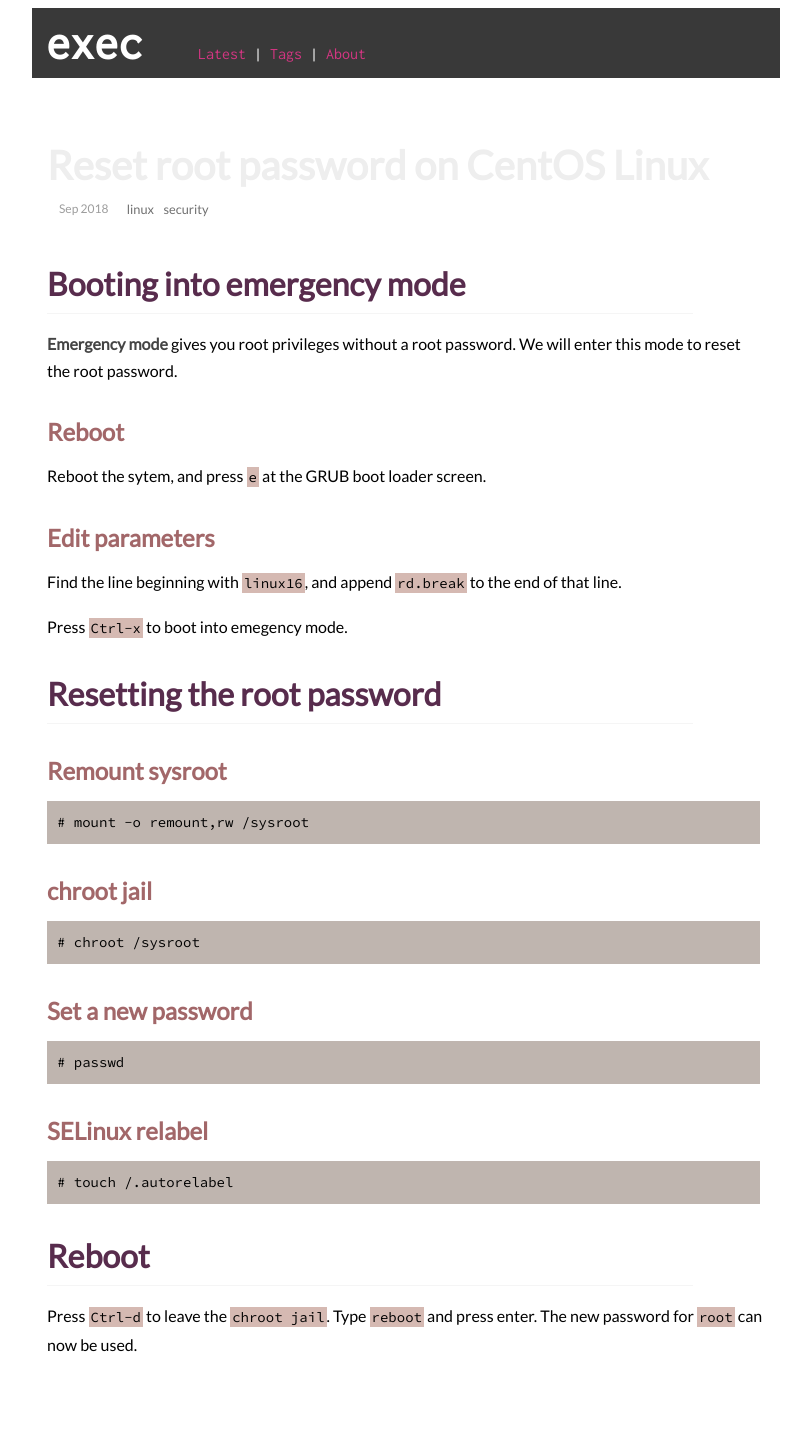
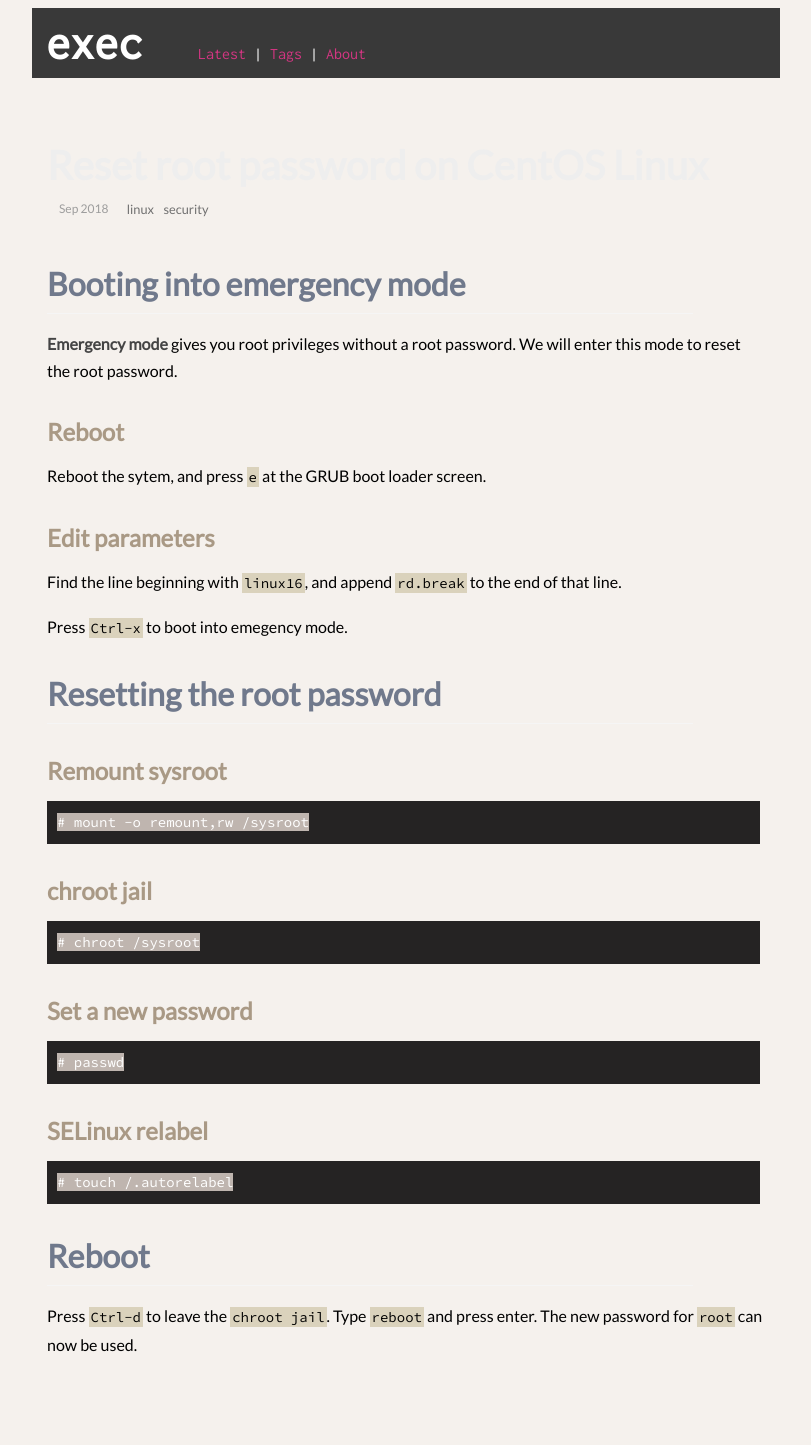
Before and after one commit to execas/execas.github.io, a Jekyll site: the page built from _posts/2018-09-03-reset-root-password-on-centos-linux.md, in a window 1280 px wide. Shown: the whole page, without its empty margins (234-1045 px from the left). Built offline with Jekyll 4.4.1, drawn with Linux system fonts in a browser that asks for light colours.

Commit message:
Update execas.css

```diff
--- a/css/execas.css
+++ b/css/execas.css
@@ -9,7 +9,7 @@
      /*color: #252525;*/
      color: #000000;
      font-size: 16px;
-     background-color: #ffffff;
+     background-color: #f5f1ed;
      /*background-color: #1d1e22;*/
      /*background-color: #f2f2f2;*/
      /*background-color: #ffffff;*/
@@ -18,7 +18,7 @@
 #wrapper {
      padding: 30px 15px 70px 15px;
      max-width: 718px;
-     background-color: #ece2do;
+     background-color: #f5f1ed;
      margin: 0 auto;
      /*border: 1px solid #707070;*/
 }
@@ -34,7 +34,7 @@
      /*background-color: #f5f5f5;*/
      /*background-color: #f6f8fa;*/
      /*background-color:#232c31;*/
-     background-color:#BFB5AF;
+     background-color:#252323;
      /*background-color:#000000;*/
      margin-left:0px;
      margin-right:5px;
@@ -59,7 +59,7 @@
      /*color:#000000;
      background-color: #f6f8fa;*/
 
-     color:#000000;
+     color:#ffffff;
      /*background-color:#232c31;*/
      background-color:#bfb5af;
      /*color:#ffffff;
@@ -70,7 +70,7 @@
 }
 code {
      /*background-color: #f6f8fa;*/
-     background-color:#d5b9b2;
+     background-color:#dad2bc;
      font-family: "Source Code Pro", monospace;
      whitespace:normal;
      color:#000000;
@@ -283,7 +283,7 @@
 
 .post h2 {
      /*color: #d33682;*/
-     color: #582c4d;
+     color: #70798c;
      font-size: 2rem;
      margin-top: 2rem;
      margin-bottom:1rem;
@@ -303,7 +303,7 @@
 }
 
 .post h3 {
-     color: #A26769;
+     color: #a99985;
      font-size: 1.5rem;
      margin-top:2rem;
      margin-bottom:1rem;
```
